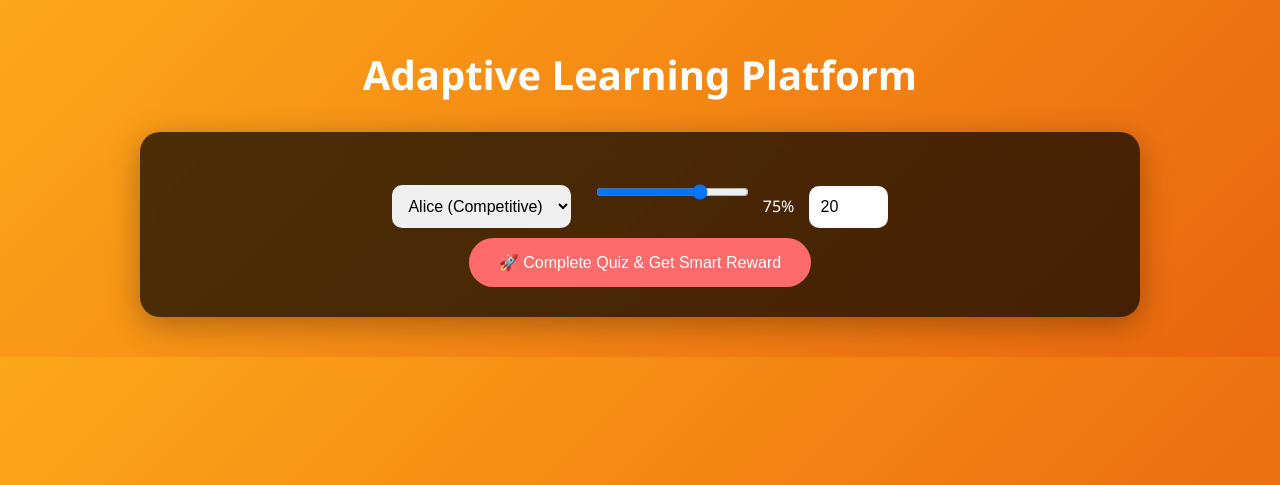
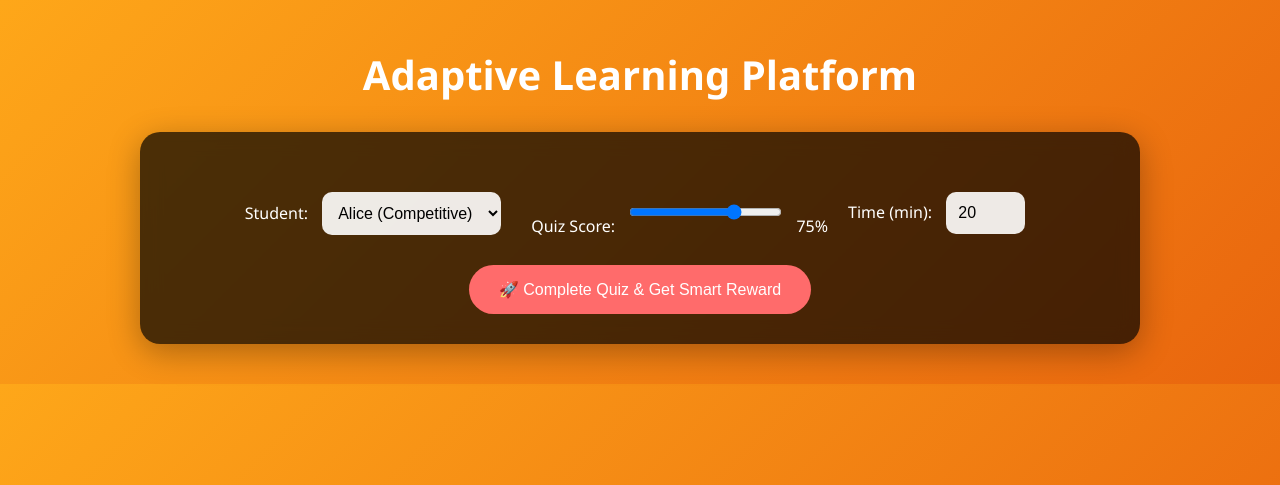
Before and after one commit to NayaliThalaramba/FYP-Adaptive_Quiz_Platform, a Flask app: page /start in a window 1280 px wide. Shown: the top 485 px of the page. Run offline with Flask 3, Linux system fonts and the light colour scheme; some libraries are stand-ins or nearby versions.

Commit message:
fixed errors

```diff
--- a/app.py
+++ b/app.py
@@ -22,7 +22,7 @@ def save_history():
         json.dump(student_history, f)
 
 
-# TRAIN RANDOM FOREST MODEL
+# TRAIN ML MODEL (RandomForest)
 np.random.seed(42)
 
 train_data = pd.DataFrame({
@@ -45,56 +45,35 @@ model = RandomForestClassifier(n_estimators=120, random_state=42)
 model.fit(X, y)
 
 
-# STUDENTS & REWARDS
+# CONSTANTS
 reward_types = ['Points', 'Badge', 'Progress Bar', 'Leaderboard']
 
 
-# RULE-BASED XAI (existing)
-def explain_reward(reward, score):
+# XAI (Explainable AI)
+def explain_reward(reward, score, confidence):
     if reward == 'Leaderboard':
-        return "Excellent performance detected. Competitive rewards maximize motivation at high achievement levels."
+        return (
+            "You achieved a very high score. "
+            "The model predicts competitive rewards work best for high performers. "
+            f"(Model confidence: {confidence})"
+        )
     if reward == 'Badge':
-        return "Strong quiz performance rewarded with achievement-based incentives."
+        return (
+            "Strong performance detected. "
+            "Achievement-based rewards reinforce mastery and motivation."
+        )
     if reward == 'Progress Bar':
-        return "Moderate performance benefits from progress visualization to sustain engagement."
-    return "Participation-based rewards help encourage continued learning."
+        return (
+            "Moderate performance observed. "
+            "Progress-based feedback helps maintain engagement and learning momentum."
+        )
+    return (
+        "Lower performance detected. "
+        "Participation rewards encourage continued effort without pressure."
+    )
 
 
-# MODEL-BASED XAI (NEW)
-feature_names = [
-    "Quiz Score",
-    "Time Spent",
-    "Previous Engagement",
-    "Motivation Type"
-]
-
-def explain_model_decision(features):
-    importances = model.feature_importances_
-
-    ranked = sorted(
-        zip(feature_names, importances),
-        key=lambda x: x[1],
-        reverse=True
-    )
-
-    summary = (
-        f"The adaptive reward was mainly influenced by "
-        f"{ranked[0][0]} and {ranked[1][0]}, "
-        f"with supporting impact from {ranked[2][0]}."
-    )
-
-    details = [
-        {
-            "feature": name,
-            "importance": round(float(weight), 2)
-        }
-        for name, weight in ranked
-    ]
-
-    return summary, details
-
-
-# MAIN QUIZ ROUTE
+# MAIN QUIZ API
 @app.route('/quiz', methods=['POST'])
 def take_quiz():
     data = request.json
@@ -108,12 +87,12 @@ def take_quiz():
     history = student_history[student_id]
     prev_engagement = history[-1][2] if history else 0.6
 
+    # ML Prediction
     features = np.array([[score, time_spent, prev_engagement, motivation]])
+    ml_probs = model.predict_proba(features)[0]
+    confidence = round(float(np.max(ml_probs)), 2)
 
-    # ML prediction
-    confidence = round(np.max(model.predict_proba(features)), 2)
-
-    # RULE-BASED ADAPTIVE LOGIC
+    # Rule-based adaptive logic
     if score >= 0.9:
         reward_idx = 3
     elif score >= 0.75:
@@ -127,21 +106,21 @@ def take_quiz():
 
     engagement_boost = round(score * 1.3, 2)
 
-    student_history[student_id].append([score, time_spent, engagement_boost])
+    student_history[student_id].append([
+        score,
+        time_spent,
+        engagement_boost
+    ])
+
     save_history()
 
-    # XAI
-    xai_summary, xai_features = explain_model_decision(features)
-
     return jsonify({
-        "reward": reward_name,
-        "explanation": explain_reward(reward_name, score),
-        "xai_summary": xai_summary,
-        "xai_features": xai_features,
-        "engagement_boost": engagement_boost,
-        "static_score": score,
-        "confidence": confidence,
-        "history_length": len(student_history[student_id])
+        'reward': reward_name,
+        'explanation': explain_reward(reward_name, score, confidence),
+        'engagement_boost': engagement_boost,
+        'static_score': score,
+        'confidence': confidence,
+        'history_length': len(student_history[student_id])
     })
 
 
@@ -155,4 +134,4 @@ def dashboard():
     return render_template('quiz.html')
 
 if __name__ == '__main__':
-    app.run(debug=True, port=5000)
+    app.run(debug=True)
--- a/templates/quiz.html
+++ b/templates/quiz.html
@@ -51,6 +51,12 @@
             border-radius: 25px;
             font-size: 16px;
             cursor: pointer;
+            transition: all 0.3s;
+        }
+
+        button:hover {
+            background: #FF5252;
+            transform: translateY(-2px);
         }
 
         input,
@@ -60,6 +66,7 @@
             border: none;
             margin: 10px;
             font-size: 16px;
+            background: rgba(255, 255, 255, 0.9);
         }
 
         .metrics {
@@ -68,10 +75,39 @@
             margin: 20px 0;
         }
 
+        .metric {
+            text-align: center;
+        }
+
+        .metric-label {
+            font-size: 0.9em;
+            opacity: 0.9;
+            margin-bottom: 5px;
+        }
+
         .metric-value {
             font-size: 2em;
             font-weight: bold;
             color: #FFD700;
+        }
+
+        .controls {
+            display: flex;
+            gap: 20px;
+            justify-content: center;
+            margin: 20px 0;
+            flex-wrap: wrap;
+        }
+
+        .ml-badge {
+            background: linear-gradient(45deg, #FFD700, #FFA500);
+            color: #000;
+            padding: 8px 16px;
+            border-radius: 20px;
+            font-weight: bold;
+            margin-top: 10px;
+            display: inline-block;
+            font-size: 14px;
         }
     </style>
 </head>
@@ -80,48 +116,68 @@
 
     <h1>Adaptive Learning Platform</h1>
 
+    <!-- QUIZ INTERFACE -->
     <div class="quiz-card">
         <div class="controls">
+            <div>
+                <label>Student:
                     <select id="studentSelect">
                         <option value="0">Alice (Competitive)</option>
                         <option value="1">Bob (Progress)</option>
                         <option value="2">Charlie (Social)</option>
                     </select>
+                </label>
+            </div>
 
-            <input type="range" id="score" min="0" max="100" value="75"
-                oninput="scoreValue.innerText = this.value + '%'">
+            <div>
+                <label>Quiz Score:
+                    <input type="range" id="score" min="0" max="100" value="75" oninput="updateScore(this.value)">
                     <span id="scoreValue">75%</span>
+                </label>
+            </div>
 
+            <div>
+                <label>Time (min):
                     <input type="number" id="time" value="20" min="1" max="60">
+                </label>
+            </div>
         </div>
 
         <button onclick="submitQuiz()">🚀 Complete Quiz & Get Smart Reward</button>
 
         <div id="rewardSection" style="display:none;">
             <div id="rewardDisplay" class="reward-display"></div>
-
-            <div id="explanation" style="background: rgba(0,0,0,0.2); padding: 15px; border-radius: 10px;"></div>
-
-            <!-- NEW XAI BOX -->
-            <div id="xaiBox"
-                style="background: rgba(255,255,255,0.1); padding: 15px; border-radius: 10px; margin-top: 10px;">
-            </div>
+            <div id="explanation"
+                style="background: rgba(0,0,0,0.2); padding: 15px; border-radius: 10px; margin: 10px 0;"></div>
 
             <div class="metrics">
-                <div>
-                    Adaptive RL
+                <div class="metric">
+                    <div class="metric-label">Adaptive RL</div>
                     <div id="adaptiveScore" class="metric-value">0.0</div>
                 </div>
-                <div>
-                    Static Baseline
+                <div class="metric">
+                    <div class="metric-label">Static Baseline</div>
                     <div id="staticScore" class="metric-value">0.0</div>
                 </div>
             </div>
         </div>
     </div>
 
+    <!-- DASHBOARD -->
     <div id="dashboard" class="quiz-card" style="display:none;">
         <h3>Engagement Analytics</h3>
+
+        <div style="display: grid; grid-template-columns: repeat(2, 1fr); gap: 20px; margin-bottom: 20px;">
+            <div class="metric">
+                <div class="metric-label">Tasks Completed</div>
+                <div class="metric-value" id="tasksCompleted">0</div>
+            </div>
+            <div class="metric">
+                <div class="metric-label">Avg Engagement</div>
+                <div class="metric-value" id="avgEngagement">0.0</div>
+            </div>
+        </div>
+
         <div id="analyticsChart" style="height: 350px;"></div>
     </div>
 
@@ -129,57 +185,82 @@
         let currentStudent = 0;
         let studentHistories = { 0: [], 1: [], 2: [] };
 
+        function updateScore(value) {
+            document.getElementById('scoreValue').textContent = value + "%";
+        }
+
+        document.getElementById('studentSelect').addEventListener('change', function () {
+            currentStudent = parseInt(this.value);
+            updateDashboard();
+        });
+
         async function submitQuiz() {
+            const studentId = parseInt(document.getElementById('studentSelect').value);
+            const score = parseInt(document.getElementById('score').value) / 100;
+            const time = parseFloat(document.getElementById('time').value);
+
             const response = await fetch('/quiz', {
                 method: 'POST',
                 headers: { 'Content-Type': 'application/json' },
                 body: JSON.stringify({
-                    student_id: document.getElementById('studentSelect').value,
-                    completion_rate: document.getElementById('score').value / 100,
-                    session_duration: document.getElementById('time').value
+                    student_id: studentId,
+                    completion_rate: score,
+                    session_duration: time
                 })
             });
 
             const result = await response.json();
-            currentStudent = document.getElementById('studentSelect').value;
+            currentStudent = studentId;
 
-            document.getElementById('rewardDisplay').innerHTML = result.reward;
+            document.getElementById('rewardDisplay').innerHTML = ` ${result.reward} `;
             document.getElementById('rewardDisplay').className = 'reward-display success';
             document.getElementById('explanation').innerHTML = result.explanation;
-            document.getElementById('xaiBox').innerHTML =
-                "<strong>XAI Insight:</strong><br>" + result.xai_summary;
-
-            document.getElementById('adaptiveScore').innerText = result.engagement_boost;
-            document.getElementById('staticScore').innerText = result.static_score;
+            document.getElementById('adaptiveScore').textContent = result.engagement_boost.toFixed(2);
+            document.getElementById('staticScore').textContent = result.static_score.toFixed(2);
 
             document.getElementById('rewardSection').style.display = 'block';
             document.getElementById('dashboard').style.display = 'block';
 
-            studentHistories[currentStudent].push({
-                score: result.static_score,
+            studentHistories[studentId].push({
+                score: score,
                 adaptive: result.engagement_boost
             });
 
+            updateDashboard();
+        }
+
+        function updateDashboard() {
+            const history = studentHistories[currentStudent];
+            document.getElementById('tasksCompleted').textContent = history.length;
+            document.getElementById('avgEngagement').textContent =
+                (history.reduce((sum, h) => sum + h.adaptive, 0) / history.length || 0).toFixed(2);
             updateChart();
         }
 
         function updateChart() {
             const history = studentHistories[currentStudent];
-
-            Plotly.newPlot('analyticsChart', [
+            const traces = [
                 {
                     x: history.map((_, i) => `Q${i + 1}`),
                     y: history.map(h => h.adaptive),
+                    type: 'scatter',
                     mode: 'lines+markers',
                     name: 'Adaptive RL'
                 },
                 {
                     x: history.map((_, i) => `Q${i + 1}`),
                     y: history.map(h => h.score),
+                    type: 'scatter',
                     mode: 'lines+markers',
                     name: 'Static Baseline'
                 }
-            ]);
+            ];
+
+            Plotly.newPlot('analyticsChart', traces, {
+                title: `Student ${currentStudent} Progress`,
+                xaxis: { title: 'Quizzes' },
+                yaxis: { title: 'Engagement' }
+            });
         }
     </script>
 
```
Lines whose indentation alone changed are shown as unchanged.
